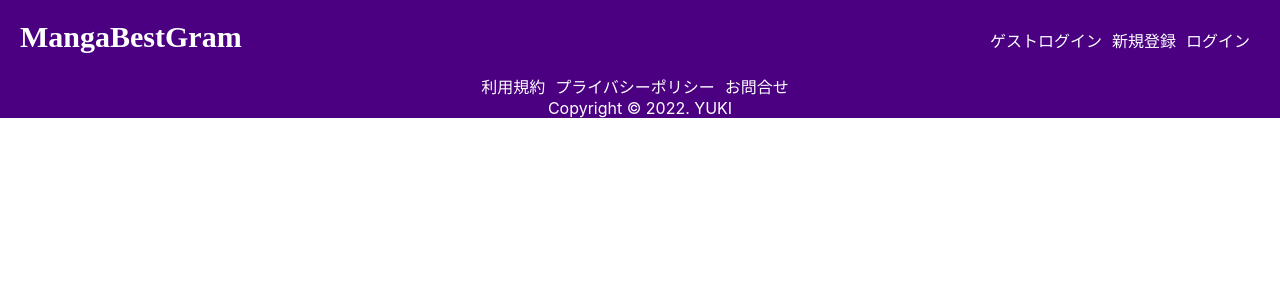
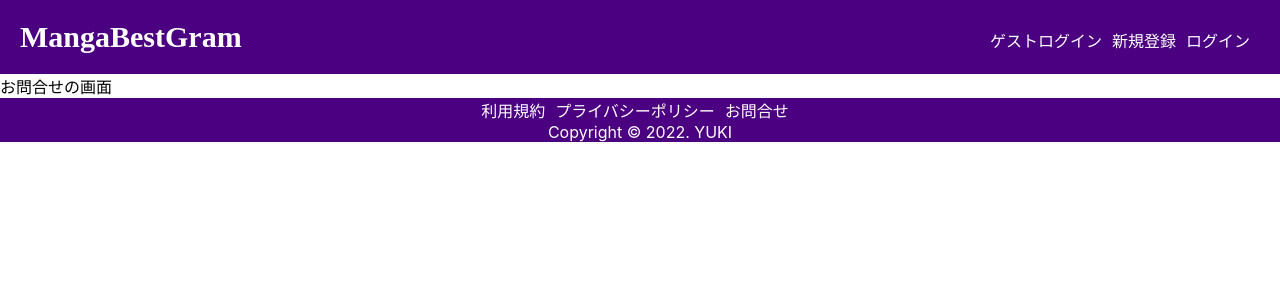
Before and after one commit to yuki178504/MangaBestGram-app, a React (Create React App) app in the folder frontend/app/: page /contact in a window 1280 px wide. Shown: the top 300 px of the page. Built offline with nearby package versions, Linux system fonts and the light colour scheme.

Commit message:
[add update]お問合せ仮コンポーネント実装 お問い合わせへのリンク実装

```diff
--- /dev/null
+++ b/frontend/app/src/components/Contact.js
@@ -0,0 +1,9 @@
+import React from 'react';
+
+const Contact = () => {
+  return (
+    <div>お問合せの画面</div>
+  )
+}
+
+export default Contact;
--- a/frontend/app/src/components/Footer.js
+++ b/frontend/app/src/components/Footer.js
@@ -14,7 +14,7 @@ const Footer = () => {
       <Link to="/privacy-policy" className={footer["container-list"]}>プライバシーポリシー</Link>
       </li>
       <li>
-      <Link to="" className={footer["container-list"]}>お問合せ</Link>
+      <Link to="contact" className={footer["container-list"]}>お問合せ</Link>
       </li>
     </ul>
     <p className={footer["copylight"]}>Copyright © 2022. YUKI</p>
--- a/frontend/app/src/route/Pages.js
+++ b/frontend/app/src/route/Pages.js
@@ -3,3 +3,4 @@ export { default as TermsOfService } from '../components/TermsOfService';
 export { default as PrivacyPolicy } from '../components/PrivacyPolicy';
 export { default as SignIn } from '../components/SignIn';
 export { default as SignUp } from '../components/SignUp';
+export { default as Contact } from '../components/Contact';
--- a/frontend/app/src/route/Routers.js
+++ b/frontend/app/src/route/Routers.js
@@ -1,6 +1,6 @@
 import React from 'react';
 import { Routes, Route } from 'react-router-dom';
-import { Home, TermsOfService, PrivacyPolicy, SignIn, SignUp } from './Pages';
+import { Home, TermsOfService, PrivacyPolicy, SignIn, SignUp, Contact } from './Pages';
 
 const Routers = () => {
   return (
@@ -10,6 +10,7 @@ const Routers = () => {
       <Route path='/privacy-policy' element={ <PrivacyPolicy /> } />
       <Route path='/signin' element={ <SignIn /> } />
       <Route path='/signup' element={ <SignUp /> } />
+      <Route path='/contact' element={ <Contact /> } />
     </Routes>
   )
 }
```
